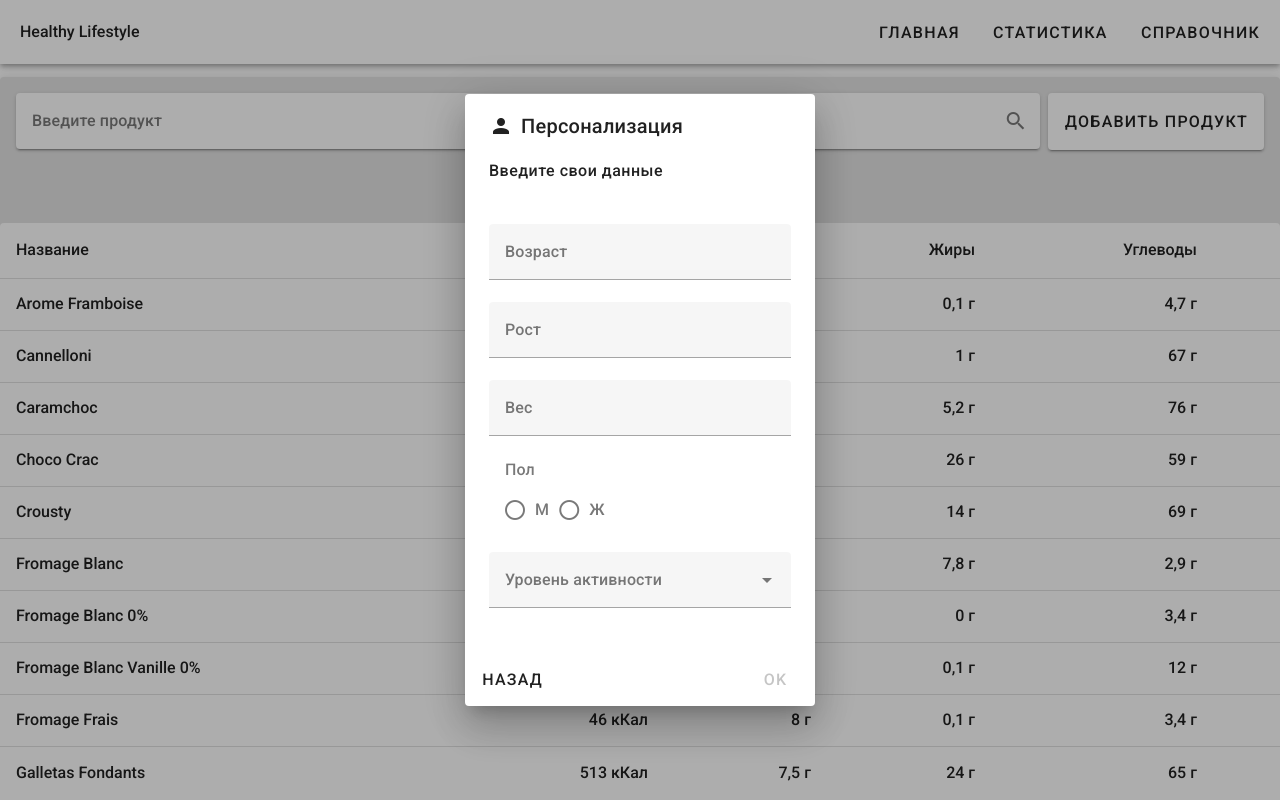
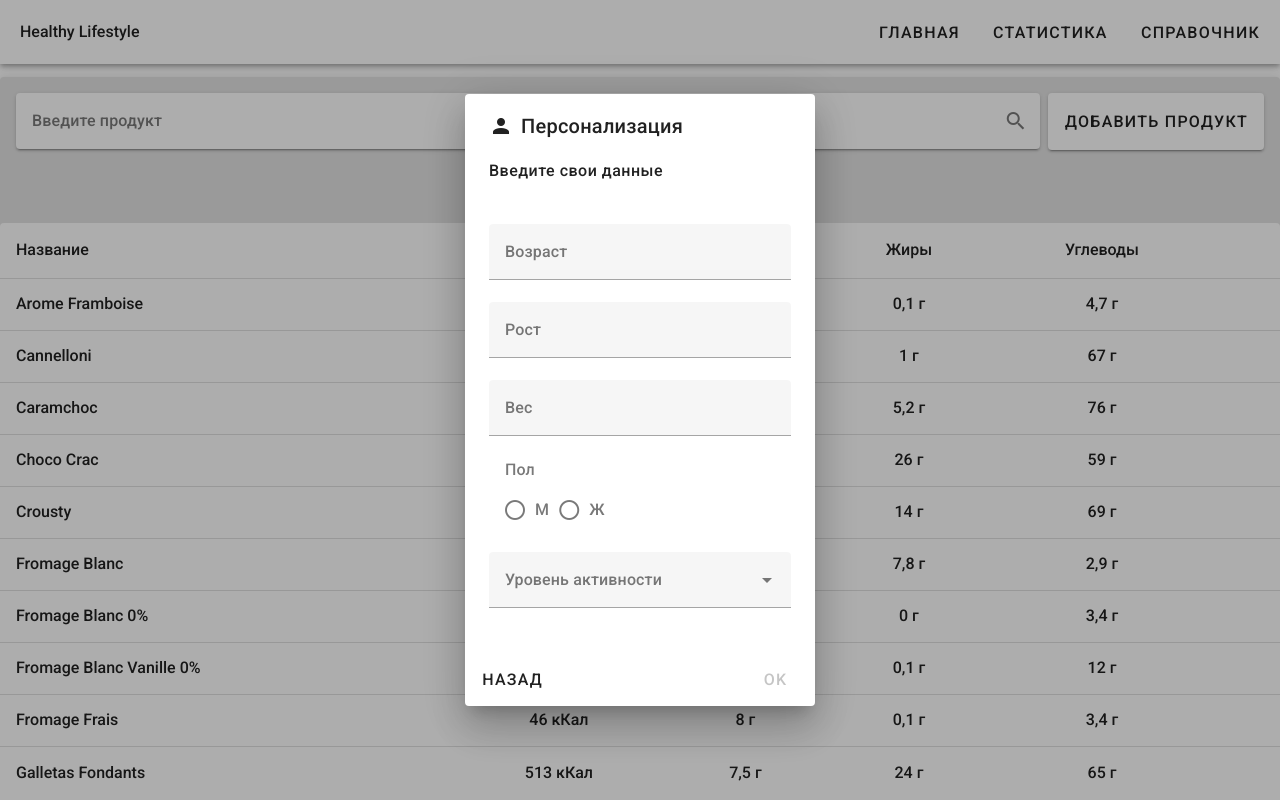
Before and after one commit to Lyashka/Healthy_lifestyle_Strapi, a Vue app: page /Guide in a window 1280 px wide. Built offline with nearby package versions, Linux system fonts and the light colour scheme.

Commit message:
adaptive guide

```diff
--- a/src/views/GuidePage.vue
+++ b/src/views/GuidePage.vue
@@ -17,7 +17,8 @@
         />
 
         <div class="text-center pl-1">
-      <v-btn height="73%" @click="dialog = true">Добавить продукт</v-btn>
+          <v-btn v-if="!isNarrowScreen" height="73%" @click="dialog = true">Добавить продукт</v-btn>
+          <v-btn v-else icon="mdi-plus" @click="dialog = true"/>
         </div>
 
         <v-dialog
@@ -31,34 +32,94 @@
     <div v-if="loader" class="text-center mb-2">
       <v-progress-circular  indeterminate :width="4"></v-progress-circular>
     </div>
-  <div v-else class="mb-9">
-  </div>
+    <div v-else class="mb-9"></div>
     <v-data-table
       :headers="headers"
       :items="showFoods"
       height="700"
       item-value="name"
     >
-
-  <!--  @click="handleRowClick(item)">{{ item }}  -->
-
-    <template #item.name="{ item }">
-
-      <span class="column-name">{{ item.name }}</span>
-
-    </template>
-    <template #item.actions="{ item }">
+      <template v-slot:item="{ item }">
+        <tr @click="handleRowClick(item)">
+          <td class="column-name">{{ item.name }}</td>
+          <td class="text-center">{{ item.calories }}</td>
+          <td v-if="!isNarrowScreen" class="text-center">{{ item.proteins }}</td>
+          <td v-if="!isNarrowScreen" class="text-center">{{ item.fats }}</td>
+          <td v-if="!isNarrowScreen" class="text-center">{{ item.carbs }}</td>
+          <td class="text-center">
             <v-btn
               variant="text"
               v-if="item.canDelete"
-        icon
+              icon="mdi-delete"
               x-small
-        @click="deleteItem(item)"
-      >
-        <v-icon>mdi-delete</v-icon>
-      </v-btn>
+              @click.stop="deleteItem(item)"
+            />
+          </td>
+        </tr>
       </template>
     </v-data-table>
+
+    <v-overlay
+      v-model="overlay"
+      class="align-center justify-center"
+      min-width="400"
+      max-width="700"
+    >
+      <v-card>
+        <v-card-title>
+          {{ foodInfo.name }}
+        </v-card-title>
+        <v-card-subtitle>
+          На {{ foodInfo.productWeight ? foodInfo.productWeight : 100 }} г. продукта
+        </v-card-subtitle>
+        <v-card-text>
+          <v-row no-gutters class="text-center">
+            <v-col class="ma-1 bg-grey" >
+              <v-card-item >
+                <v-card-title> Калории </v-card-title>
+                  <v-card-text  class="size-text">
+                    {{ foodInfo.calories }}
+                  </v-card-text>
+                </v-card-item>
+              </v-col>
+            <v-col class="ma-1 bg-grey">
+              <v-card-item>
+                <v-card-title> Белок </v-card-title>
+                <v-card-text class="size-text">
+                  {{ foodInfo.proteins }}
+                </v-card-text>
+              </v-card-item>
+            </v-col>
+          </v-row>
+
+          <v-row no-gutters  class="text-center">
+            <v-col class="ma-1 bg-grey">
+              <v-card-item>
+                <v-card-title> Жиры </v-card-title>
+                <v-card-text class="size-text">
+                  {{ foodInfo.fats }}
+                </v-card-text>
+              </v-card-item>
+            </v-col>
+            <v-col class="ma-1 bg-grey">
+              <v-card-item>
+                <v-card-title> Углеводы </v-card-title>
+                <v-card-text class="size-text">
+                  {{ foodInfo.carbs }}
+                </v-card-text>
+              </v-card-item>
+            </v-col>
+          </v-row>
+        </v-card-text>
+        <v-card-actions>
+            <v-spacer/>
+            <v-btn
+              text="Назад"
+              @click="overlay = false"
+            />
+          </v-card-actions>
+      </v-card>
+    </v-overlay>
   </v-card>
 </template>
 
@@ -67,12 +128,11 @@ import { ref, computed, onMounted } from 'vue'
 import food_base from '../data/food_base.json'
 import { debounce } from 'lodash'
 
-
 import FormAddNewFood from '@/components/FormAddNewFood.vue'
 
 import { useMyFoodsDataStore } from '@/stores/myFoodsData'
 const myFoodsDataStore = useMyFoodsDataStore()
-const { addMyFoods, getMyFoods, filterMyFoods, searchDuplicatesMyFood, updateMyFood, removeMyFoods } = myFoodsDataStore
+const { getMyFoods, filterMyFoods, updateMyFood, removeMyFoods } = myFoodsDataStore
 
 import { useDisplay } from 'vuetify'
 const { name } = useDisplay()
@@ -87,20 +147,23 @@ const dialog = ref(false)
 
 const showFoods = ref([])
 
+const overlay = ref(false)
+const foodInfo = ref({})
+
 const headers = computed(() => {
   if(name.value == 'xs'){
     return [
       { title: 'Название', align: 'start', sortable: false, key: 'name' },
-      { title: 'Ккал', align: 'end', sortable: false, key: 'calories' },
-      { text: 'Actions', align: 'end', value: 'actions', sortable: false },
+      { title: 'Ккал', align: 'center', sortable: false, key: 'calories' },
+      { text: 'Actions', align: 'center', value: 'actions', sortable: false },
     ]
   }else{
     return [
       { title: 'Название', align: 'start', sortable: false, key: 'name' },
-      { title: 'Ккал', align: 'end', sortable: false, key: 'calories' },
-      { title: 'Белок', align: 'end', sortable: false, key: 'proteins' },
-      { title: 'Жиры', align: 'end', sortable: false, key: 'fats' },
-      { title: 'Углеводы', align: 'end', sortable: false, key: 'carbs' },
+      { title: 'Ккал', align: 'center', sortable: false, key: 'calories' },
+      { title: 'Белок', align: 'center', sortable: false, key: 'proteins' },
+      { title: 'Жиры', align: 'center', sortable: false, key: 'fats' },
+      { title: 'Углеводы', align: 'center', sortable: false, key: 'carbs' },
       { text: 'Actions', align: 'center', value: 'actions', sortable: false },
     ]
   }
@@ -112,20 +175,15 @@ const inputValueSelectFood = (value) =>{
 }
 
 const selectFood = debounce((value) => {
-
   const myFood = getMyFoods()
   if (value){
-
     const filteredAllFoods = filteredFoods(value).map((food, index) => ({
       ...food,
       productWeight: 100,
       id: index + 1,
     }))
-
     const filteredMyFoods = filterMyFoods(value)
-
     showFoods.value = [...filteredMyFoods, ...filteredAllFoods]
-
     localStorage.setItem('showFoods', JSON.stringify(showFoods.value))
     loader.value = false
   }
@@ -152,7 +210,10 @@ function deleteItem(value){
 }
 
 function handleRowClick(item){
-console.log(item);
+  if(isNarrowScreen.value){
+    foodInfo.value = item
+    overlay.value = true
+  }
 }
 
 onMounted(async () => {
@@ -162,7 +223,6 @@ onMounted(async () => {
   }
   showFoods.value = [...getMyFoods(), ...foodBase.value]
 })
-
 </script>
 
 <style lang="scss" scoped>
--- a/src/views/MainPage.vue
+++ b/src/views/MainPage.vue
@@ -26,9 +26,8 @@
             <v-col>
               <SelectDate class="text-center align-center"/>
             </v-col>
-           <v-col>
-
-           </v-col>
+            <v-col v-if="!isNarrowScreen">
+            </v-col>
           </v-row>
 
           <v-expansion-panels>
@@ -210,6 +209,9 @@ import { useCalendarDaysStore } from '../stores/calendarDays'
 const calendarDaysStore = useCalendarDaysStore()
 const { calendarDays, getDataForDay, removePositionFromRation, calculateMyCalories, updateCalendarDays } = calendarDaysStore
 
+import { useDisplay } from 'vuetify'
+const { name } = useDisplay()
+const isNarrowScreen = computed(() => name.value == 'xs')
 
 const rations = ref([]);
 const data = ref(getDataForDay())
```
Lines whose indentation alone changed are shown as unchanged.
